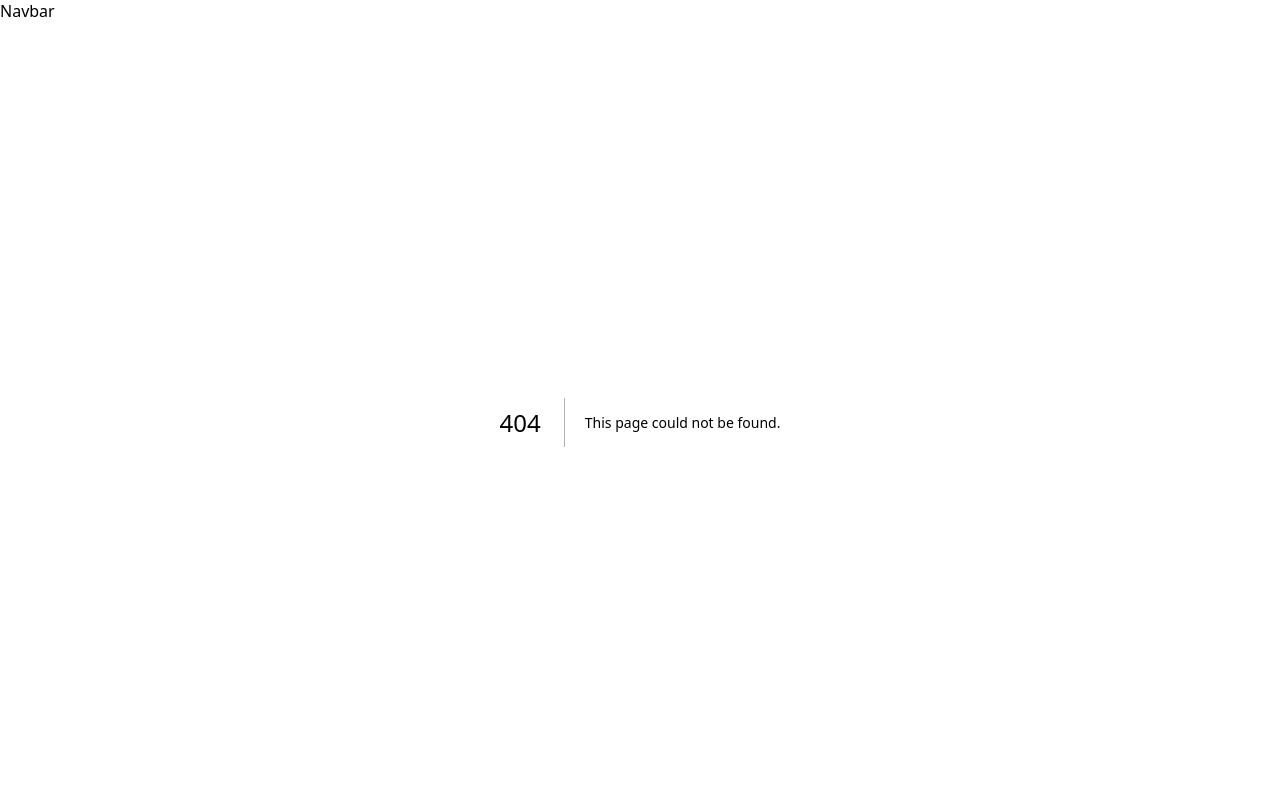
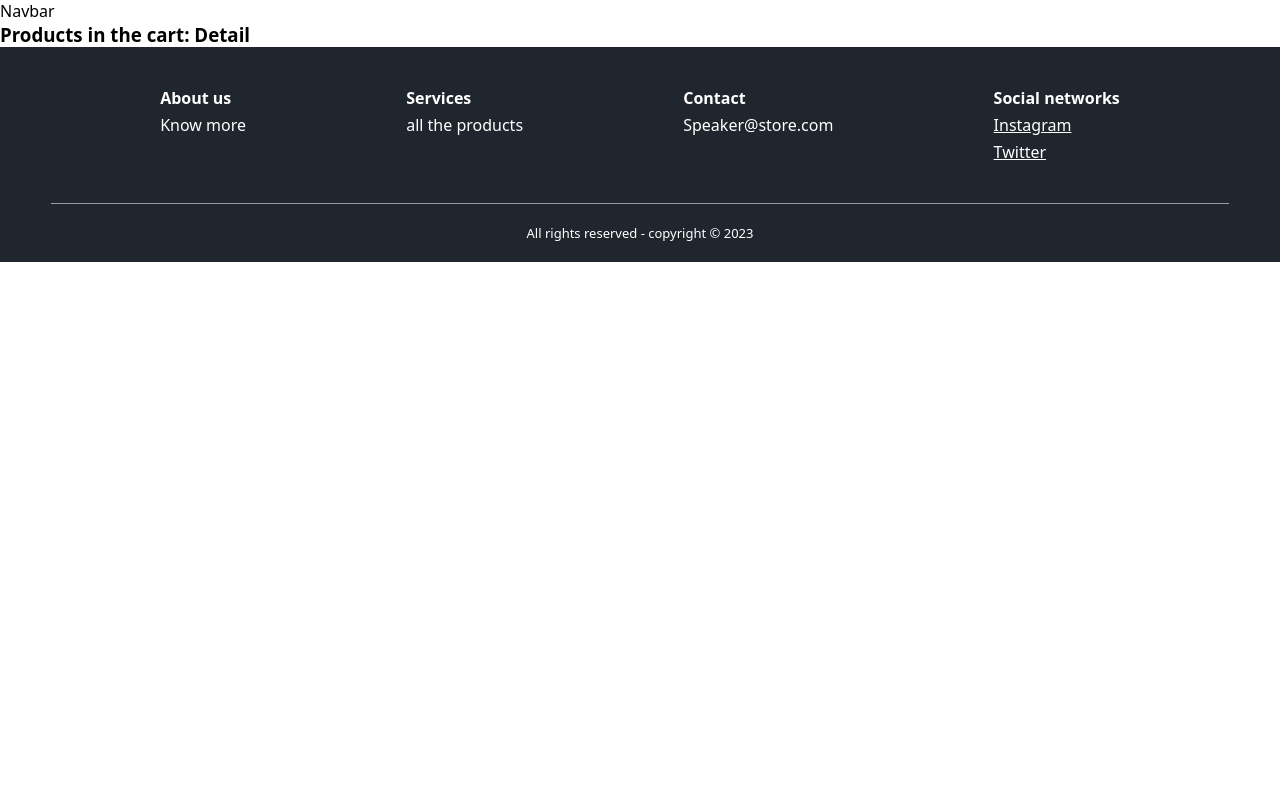
Before and after one commit to JoaquinDeLuca/store, a Next.js app: page /shoppingCart in a window 1280 px wide. Before the commit this address had no page. Shown: the top 800 px of the page. Built offline with nearby package versions, Linux system fonts and the light colour scheme.

Commit message:
product page in cart

```diff
--- /dev/null
+++ b/pages/shoppingCart.tsx
@@ -0,0 +1,11 @@
+import React from "react";
+import Cart from "@components/Cart";
+
+export default function shoppingCart() {
+  return (
+    <div>
+      <h3>Products in the cart: Detail</h3>
+      <Cart />
+    </div>
+  );
+}
```
